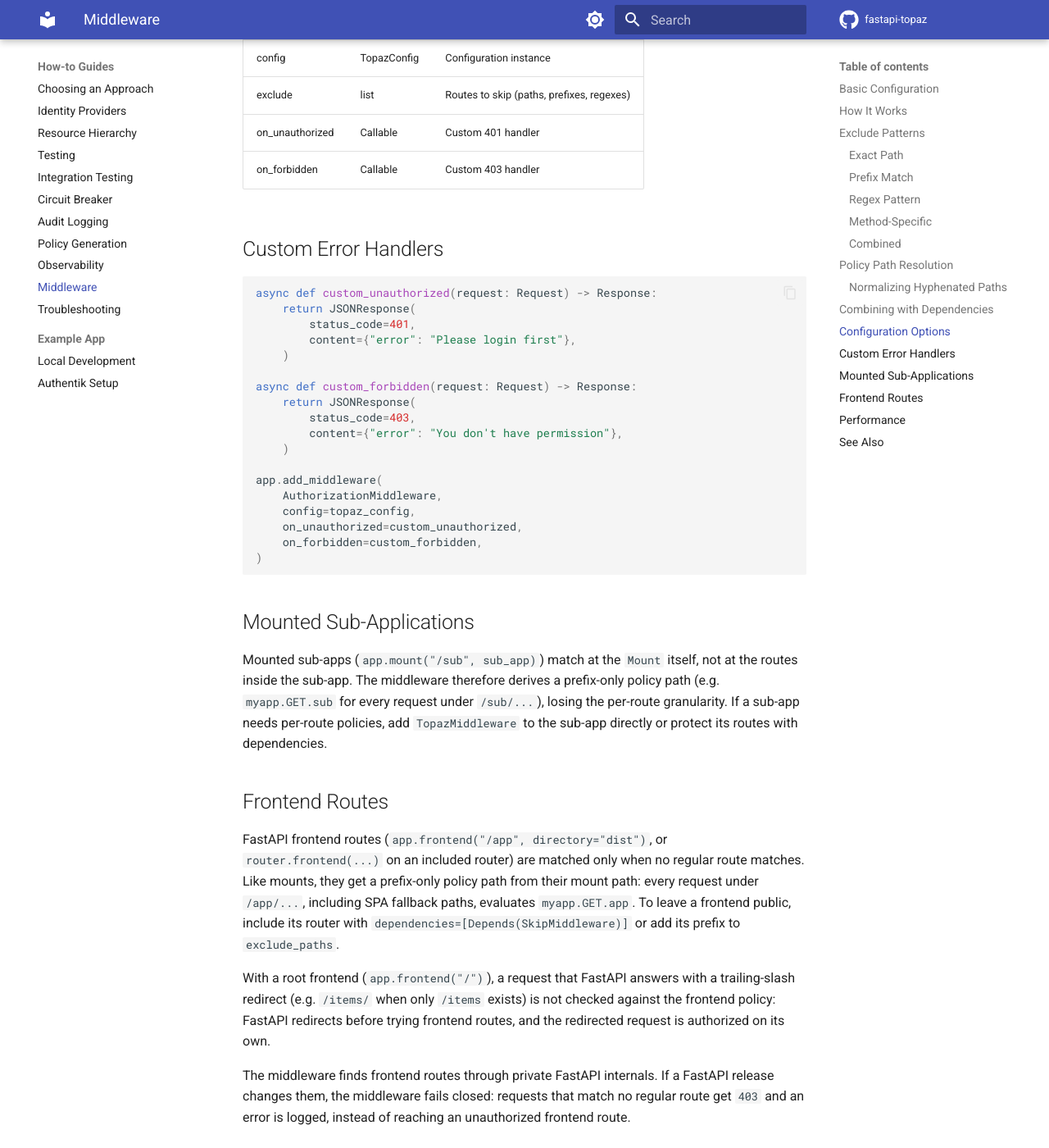
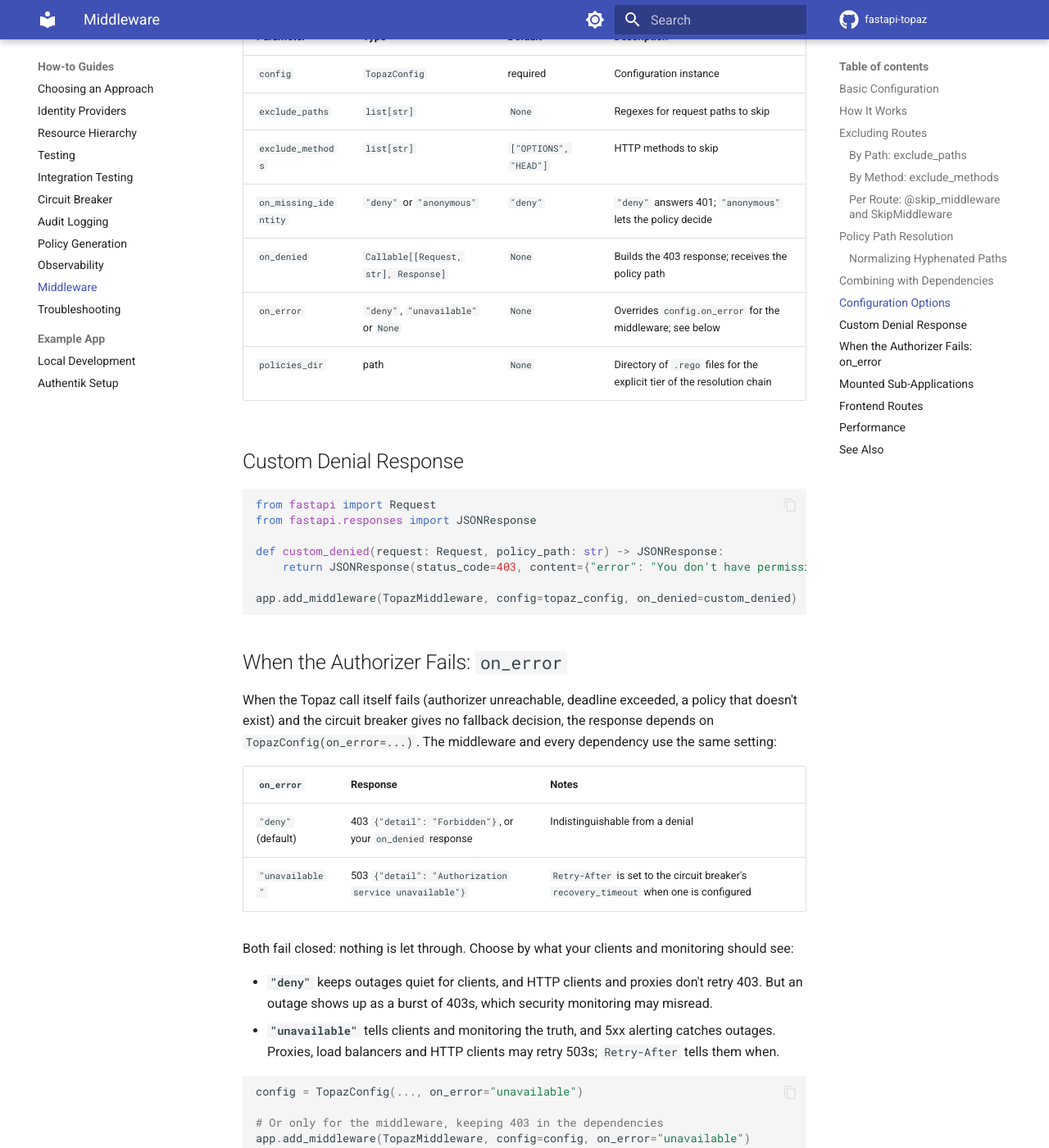
Before and after one commit to jmanteau/fastapi-topaz, an MkDocs documentation site: the page built from docs/how-to/middleware.md, in a window 1280 px wide and 1400 px high, scrolled down 4367 px. Shown: the whole window at 82% size. Built offline with MkDocs 1.6.1 and Material for MkDocs 9.7.7, drawn with Linux system fonts in a browser that asks for light colours; comment, search, counter and statistics services are not loaded; some of the changed text lies outside the part shown.

Commit message:
feat!: one on_error setting for middleware and dependencies, with Retry-After
TopazConfig(on_error="deny" | "unavailable") now decides how a failed
authorization call (no circuit-breaker fallback) is answered, for the
middleware and every dependency alike, through one shared response
helper:

- "deny" (default): 403, or the middleware's on_denied response
- "unavailable": 503 "Authorization service unavailable", with
  Retry-After from the circuit breaker's recovery_timeout

Both fail closed. 403 stays the default because HTTP clients and
proxies do not retry it during an outage, and it is what 1.x middleware
users had. TopazMiddleware(on_error=...) defaults to None (use the
config) and still overrides it.

This replaces the dependencies' hard-coded 503 from earlier on this
branch, and drops the planned 2.0 flip of the middleware default.

Also rewrite the middleware how-to, which documented a nonexistent
AuthorizationMiddleware and exclude/on_unauthorized/on_forbidden
parameters, against the real TopazMiddleware API.

BREAKING CHANGE: dependencies answer authorizer failures with 403 by
default; set TopazConfig(on_error="unavailable") for 503.

Co-Authored-By: Claude Opus 5.5 <noreply@anthropic.com>

````diff
--- a/docs/how-to/middleware.md
+++ b/docs/how-to/middleware.md
@@ -6,14 +6,14 @@ Global request-level authorization that runs before route handlers.
 
 ```python
 from fastapi import FastAPI
-from fastapi_topaz import AuthorizationMiddleware
+from fastapi_topaz import TopazMiddleware
 
 app = FastAPI()
 
 app.add_middleware(
-    AuthorizationMiddleware,
+    TopazMiddleware,
     config=topaz_config,
-    exclude=["/health", "/metrics", "/docs", "/openapi.json"],
+    exclude_paths=[r"^/health$", r"^/metrics$", r"^/docs", r"^/openapi\.json$"],
 )
 ```
 
@@ -34,48 +34,46 @@ flowchart TD
     J -->|Yes| D
 ```
 
-## Exclude Patterns
+## Excluding Routes
 
-### Exact Path
+### By Path: `exclude_paths`
+
+Each entry is a regular expression matched against the request path with `re.match`, so it is anchored at the start but not at the end:
 
 ```python
-exclude=["/health", "/login", "/callback"]
-```
-
-### Prefix Match
-
-```python
-exclude=["/public/"]  # Trailing slash = prefix
-# Matches: /public/foo, /public/bar/baz
-```
-
-### Regex Pattern
-
-```python
-exclude=[
-    re.compile(r"^/api/v1/public/.*"),
-    re.compile(r".*\.(css|js|png)$"),
+exclude_paths=[
+    r"^/health$",        # exactly /health
+    r"^/public/",        # /public/foo, /public/bar/baz
+    r".*\.(css|js|png)$", # static assets anywhere
 ]
 ```
 
-### Method-Specific
+Without a trailing `$`, a pattern is a prefix: `r"^/health"` also excludes `/healthcheck`.
+
+### By Method: `exclude_methods`
 
 ```python
-exclude=[
-    ("GET", "/documents"),  # Allow listing without auth
-]
+exclude_methods=["OPTIONS", "HEAD"]  # the default
 ```
 
-### Combined
+The list applies to every route. To exclude one method of one route, use a marker instead.
+
+### Per Route: `@skip_middleware` and `SkipMiddleware`
 
 ```python
-exclude=[
-    "/health",
-    "/public/",
-    ("GET", "/docs"),
-    re.compile(r"^/static/.*"),
-]
+from fastapi import Depends
+from fastapi_topaz import SkipMiddleware, skip_middleware
+
+@app.get("/status")
+@skip_middleware
+async def status():
+    ...
+
+# A whole router, frontend routes included
+app.include_router(public_router, prefix="/public", dependencies=[Depends(SkipMiddleware)])
 ```
+
+`annotate_openapi`, `policy-diff` and the rights matrix report all of these routes as `skipped`. See [Routes the middleware skips](policy-generation.md#routes-the-middleware-skips).
 
 ## Policy Path Resolution
 
@@ -128,9 +126,9 @@ Middleware for broad protection, dependencies for specific checks:
 ```python
 # Middleware protects all non-excluded routes
 app.add_middleware(
-    AuthorizationMiddleware,
+    TopazMiddleware,
     config=topaz_config,
-    exclude=["/health"],
+    exclude_paths=[r"^/health$"],
 )
 
 # Dependencies for additional ReBAC checks
@@ -146,35 +144,50 @@ async def get_document(
 
 ## Configuration Options
 
-| Parameter | Type | Description |
-|-----------|------|-------------|
-| config | TopazConfig | Configuration instance |
-| exclude | list | Routes to skip (paths, prefixes, regexes) |
-| on_unauthorized | Callable | Custom 401 handler |
-| on_forbidden | Callable | Custom 403 handler |
+| Parameter | Type | Default | Description |
+|-----------|------|---------|-------------|
+| `config` | `TopazConfig` | required | Configuration instance |
+| `exclude_paths` | `list[str]` | `None` | Regexes for request paths to skip |
+| `exclude_methods` | `list[str]` | `["OPTIONS", "HEAD"]` | HTTP methods to skip |
+| `on_missing_identity` | `"deny"` or `"anonymous"` | `"deny"` | `"deny"` answers 401; `"anonymous"` lets the policy decide |
+| `on_denied` | `Callable[[Request, str], Response]` | `None` | Builds the 403 response; receives the policy path |
+| `on_error` | `"deny"`, `"unavailable"` or `None` | `None` | Overrides `config.on_error` for the middleware; see below |
+| `policies_dir` | path | `None` | Directory of `.rego` files for the explicit tier of the resolution chain |
 
-## Custom Error Handlers
+## Custom Denial Response
 
 ```python
-async def custom_unauthorized(request: Request) -> Response:
-    return JSONResponse(
-        status_code=401,
-        content={"error": "Please login first"},
-    )
+from fastapi import Request
+from fastapi.responses import JSONResponse
 
-async def custom_forbidden(request: Request) -> Response:
-    return JSONResponse(
-        status_code=403,
-        content={"error": "You don't have permission"},
-    )
+def custom_denied(request: Request, policy_path: str) -> JSONResponse:
+    return JSONResponse(status_code=403, content={"error": "You don't have permission"})
 
-app.add_middleware(
-    AuthorizationMiddleware,
-    config=topaz_config,
-    on_unauthorized=custom_unauthorized,
-    on_forbidden=custom_forbidden,
-)
+app.add_middleware(TopazMiddleware, config=topaz_config, on_denied=custom_denied)
 ```
+
+## When the Authorizer Fails: `on_error`
+
+When the Topaz call itself fails (authorizer unreachable, deadline exceeded, a policy that doesn't exist) and the circuit breaker gives no fallback decision, the response depends on `TopazConfig(on_error=...)`. The middleware and every dependency use the same setting:
+
+| `on_error` | Response | Notes |
+|------------|----------|-------|
+| `"deny"` (default) | 403 `{"detail": "Forbidden"}`, or your `on_denied` response | Indistinguishable from a denial |
+| `"unavailable"` | 503 `{"detail": "Authorization service unavailable"}` | `Retry-After` is set to the circuit breaker's `recovery_timeout` when one is configured |
+
+Both fail closed: nothing is let through. Choose by what your clients and monitoring should see:
+
+- **`"deny"`** keeps outages quiet for clients, and HTTP clients and proxies don't retry 403. But an outage shows up as a burst of 403s, which security monitoring may misread.
+- **`"unavailable"`** tells clients and monitoring the truth, and 5xx alerting catches outages. Proxies, load balancers and HTTP clients may retry 503s; `Retry-After` tells them when.
+
+```python
+config = TopazConfig(..., on_error="unavailable")
+
+# Or only for the middleware, keeping 403 in the dependencies
+app.add_middleware(TopazMiddleware, config=config, on_error="unavailable")
+```
+
+With `expose_deny_reason=True`, the body also names the `policy`, the `source` and the `error` type.
 
 ## Mounted Sub-Applications
 
````
Also changed, not shown: CHANGELOG.md (+2 -5 lines), docs/how-to/troubleshooting.md (+1 -1 lines), 11 other files.
